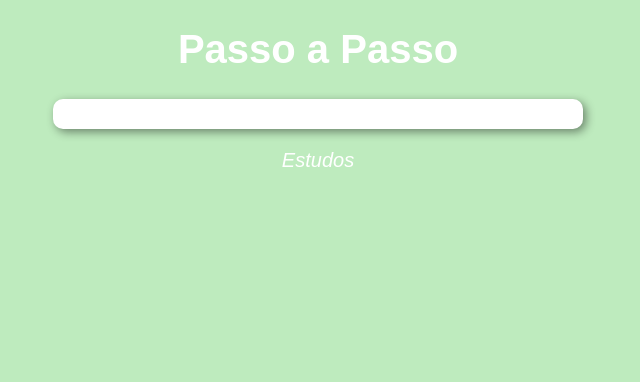
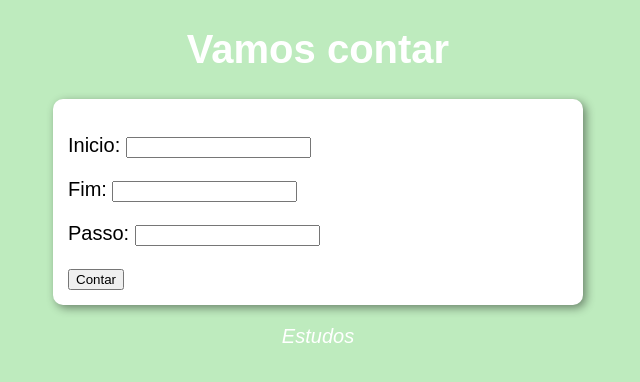
Before and after one commit to kaddumotta/Estudos, a plain HTML site: page Passos.html in a window 1280 px wide. Shown: the whole page, without its empty margins (322-962 px from the left). Drawn offline with Linux system fonts and the light colour scheme.

Commit message:
Finalizado

```diff
--- a/Passos.html
+++ b/Passos.html
@@ -36,16 +36,19 @@
 </style>
 <body>
     <header>
-        <h1>Passo a Passo</h1>
+        <h1>Vamos contar</h1>
     </header>
 
     <section>
 
         <div>
-
+            <p>Inicio: <input type="number" name="inicio" id="inicio"></p>
+            <p>Fim: <input type="number" name="fim" id="fim"></p>
+            <p>Passo: <input type="number" name="passo" id="passo"></p>
+            <input type="button" value="Contar" onclick="contar()">
         </div>
 
-        <div>
+        <div id="res">
 
         </div>
 
@@ -53,10 +56,51 @@
 
     <footer>
         <p>Estudos</p>
-
     </footer>
 
     <script>
+        function contar() {
+            var ini = document.getElementById("inicio");
+            var fim = document.getElementById("fim");
+            var passo = document.getElementById("passo");
+            var resultado = document.getElementById("res");
+
+
+
+            if (ini.value.length ==0 || fim.value.length ==0 || passo.value.length ==0) {
+                window.alert("Error: Faltam Dados")
+            } else {
+
+                res.innerHTML = "Contando:"
+
+            var inicio = Number(ini.value)
+            var fim = Number(fim.value)
+            var passo = Number(passo.value)
+
+            if (inicio < fim) {
+
+            for (var c = inicio; c <= fim; c += passo) {
+                res.innerHTML += `${c} \u{1F449}`;
+            }
+            } else {
+
+                for (var c =inicio; c >= fim; c -= passo) {
+                    res.innerHTML += `${c} \u{1F449}`;
+
+            }
+        }
+
+            res.innerHTML += ` \u{1F3C1}`
+
+
+
+
+            }
+        }
+
+
+
+
 
     </script>
 
```
